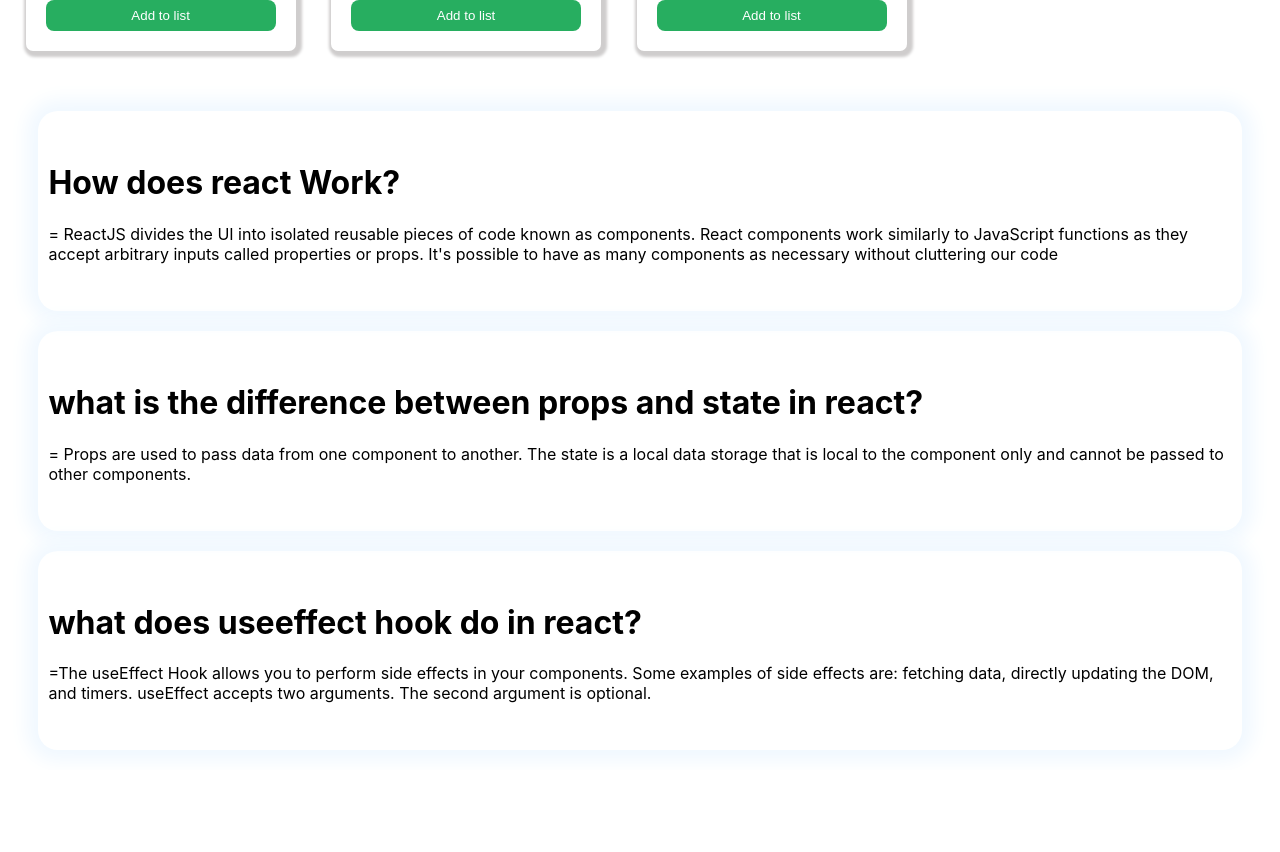
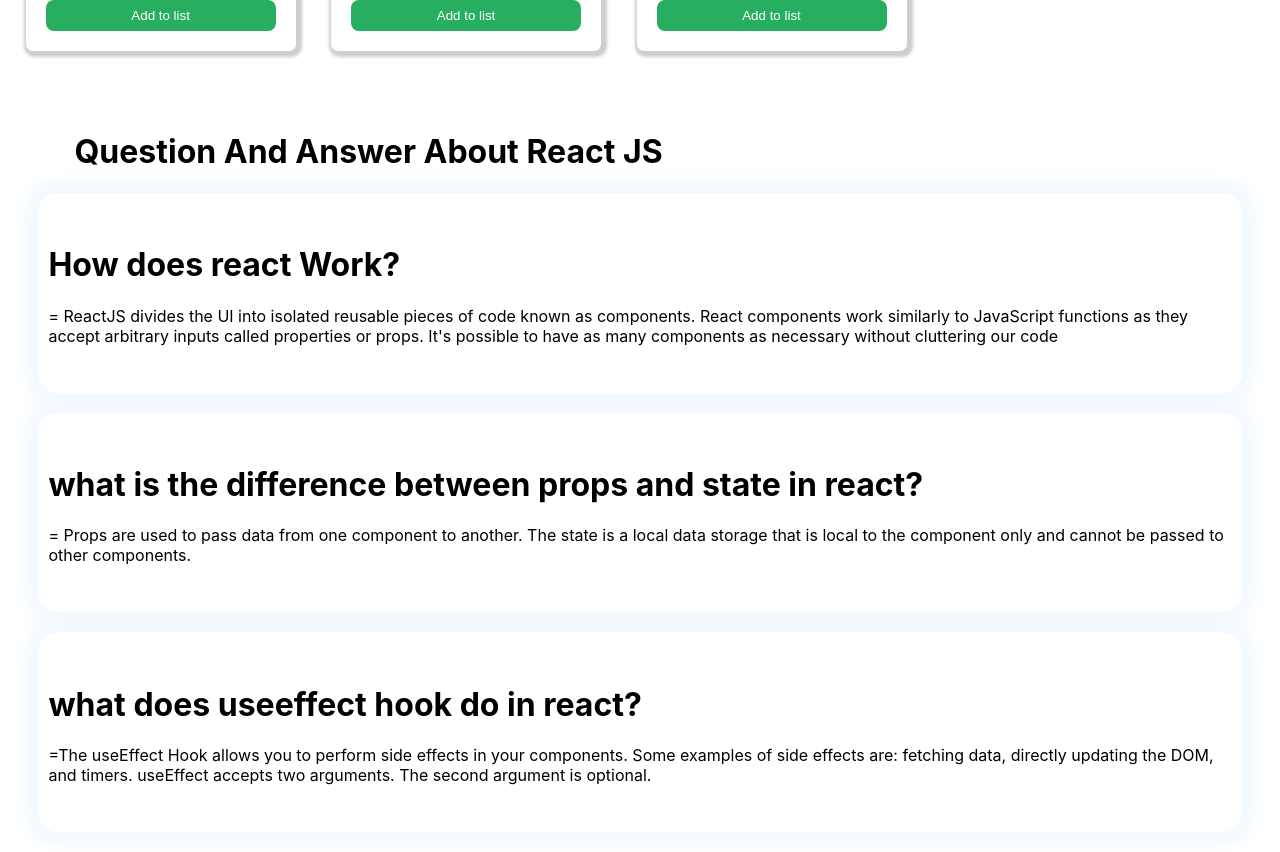
Before and after one commit to ariyanabdullah/Dhaka-GYM, a React (Create React App) app: page / in a window 1280 px wide. Shown: the part 880-1732 px from the top of the page. Before the commit the page ends 1650 px from the top, so only its background shows below. Built offline with nearby package versions, Linux system fonts and the light colour scheme.

Commit message:
rivision

```diff
--- a/src/App.js
+++ b/src/App.js
@@ -1,4 +1,4 @@
-import logo from './logo.svg';
+
 import './App.css';
 import Header from './component/Header/Header';
 import Container from './component/Container/Container';
--- a/src/component/Question/Question.js
+++ b/src/component/Question/Question.js
@@ -4,6 +4,8 @@
 const Question = () => {
     return (
         <div className='all-Question'>
+
+          <h1 style={{marginLeft:'3%'}}> Question And Answer About React JS </h1>
               <div className="first-question">
                 <h1>How does react Work?</h1>
                 <p> = ReactJS divides the UI into isolated reusable pieces of code known as components. React components work similarly to JavaScript functions as they accept arbitrary inputs called properties or props. It's possible to have as many components as necessary without cluttering our code</p>
```
